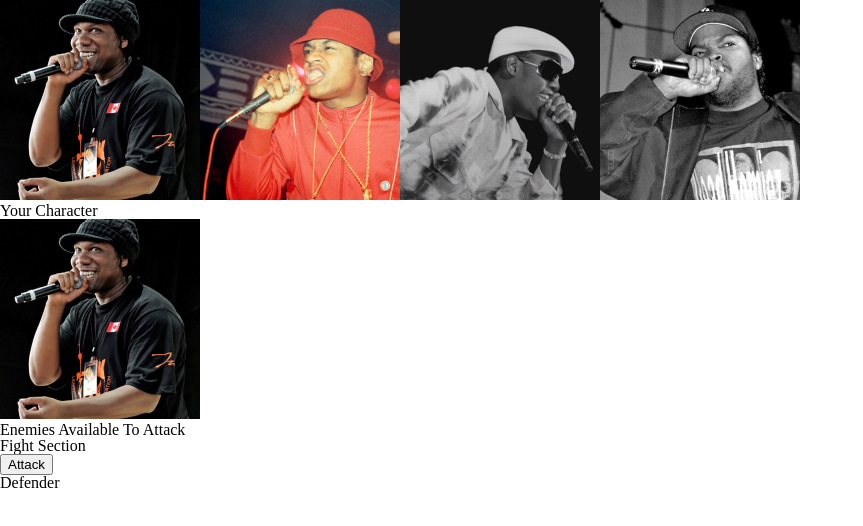
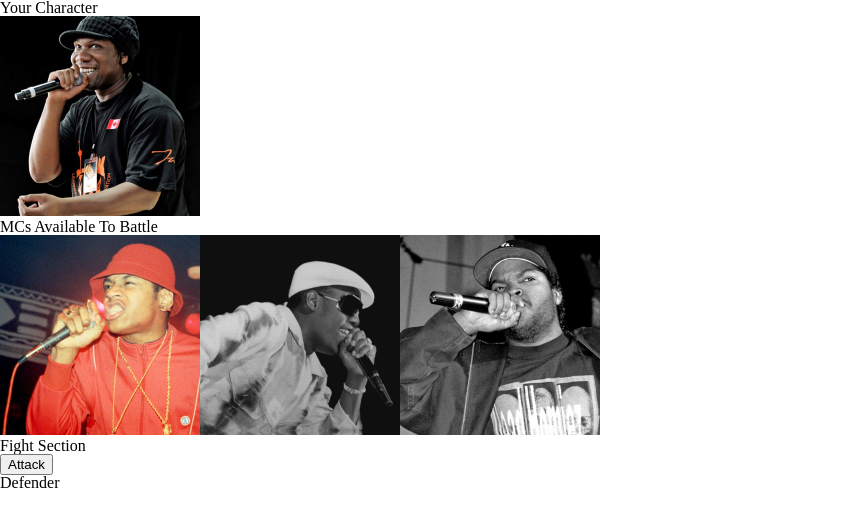
Before and after one commit to JarrettD5309/unit-4-game, a plain HTML site: page index.html in a window 1280 px wide. Both pictures are taken after a click on the picture 100 px from the left and 100 px from the top of the page. Shown: the whole page, without its empty margins (0-863 px from the left). Drawn offline with nearby package versions, Linux system fonts and the light colour scheme.

Commit message:
added js to choose character,move other characters to Available, choose from Available to move to defend

```diff
--- a/assets/css/style.css
+++ b/assets/css/style.css
@@ -1,4 +1,9 @@
 .mc-pic {
+    width: 200px;
+    cursor: pointer;
+}
+
+.mc-pic2 {
     width: 200px;
     cursor: pointer;
 }
--- a/assets/javascript/game.js
+++ b/assets/javascript/game.js
@@ -1,5 +1,13 @@
+$(document).ready(function() {
+
+var characterSelect = $("#character-select");
 var yourCharacter = $("#your-character");
-var characterSelect = $("#character-select");
+var yourCharacterHolder;
+var enemiesHolder;
+var yourEnemyHolder;
+var oppSelect = $("#opp-select");
+var opp = $("#opp");
+var selectPhase = 0;
 
 var krsOne = {
     name: "KRS-One",
@@ -65,13 +73,21 @@ iceCube.pic(characterSelect);
 
 
 $(".mc-pic").on("click", function (event) {
-    if (event.target.id === "krs-one") {
-        krsOne.pic(yourCharacter);
-    } else if (event.target.id === "ll-cool-j") {
-        llCoolJ.pic(yourCharacter);
-    } else if (event.target.id === "kool-moe-dee") {
-        koolMoeDee.pic(yourCharacter);
-    } else if (event.target.id === "ice-cube") {
-        iceCube.pic(yourCharacter);
+    if (selectPhase===0) {
+        yourCharacterHolder = $(event.target).detach();
+        $(event.target).removeClass("mc-pic");
+        $(event.target).addClass("mc-pic2");
+        yourCharacter.append(yourCharacterHolder);
+        enemiesHolder = characterSelect.detach();
+        oppSelect.append(enemiesHolder);
+        selectPhase++;
+    } else if (selectPhase===1) {
+        yourEnemyHolder = $(event.target).detach();
+        $(".mc-pic").addClass("mc-pic2");
+        $(".mc-pic").removeClass("mc-pic");
+        opp.append(yourEnemyHolder);
+        selectPhase++;
     }
 });
+
+});
--- a/index.html
+++ b/index.html
@@ -21,7 +21,8 @@
     </section>
 
     <section>
-        <h1>Enemies Available To Attack</h1>
+        <h1>MCs Available To Battle</h1>
+        <div id="opp-select"></div>
     </section>
 
     <section>
@@ -31,6 +32,7 @@
 
     <section>
         <h1>Defender</h1>
+        <div id="opp"></div>
     </section>
 
     <script src="assets/javascript/game.js"></script>
```
